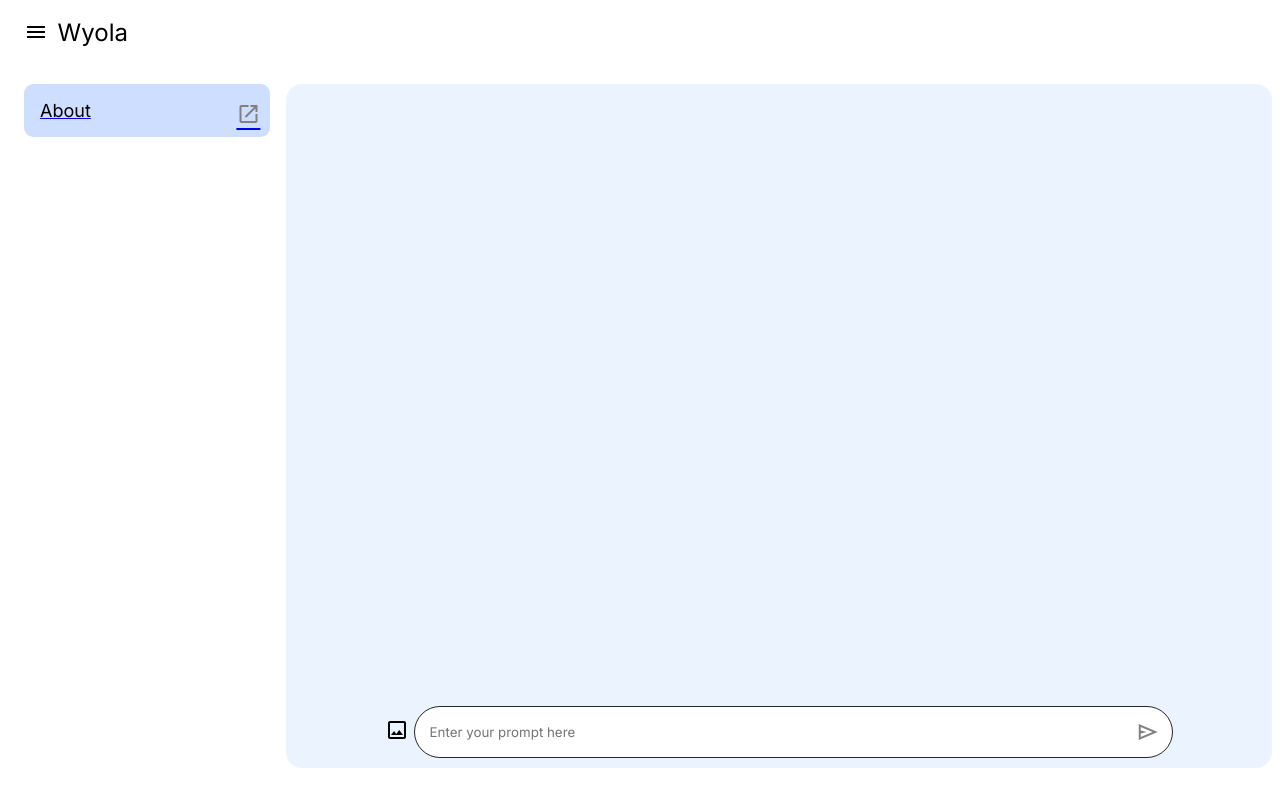
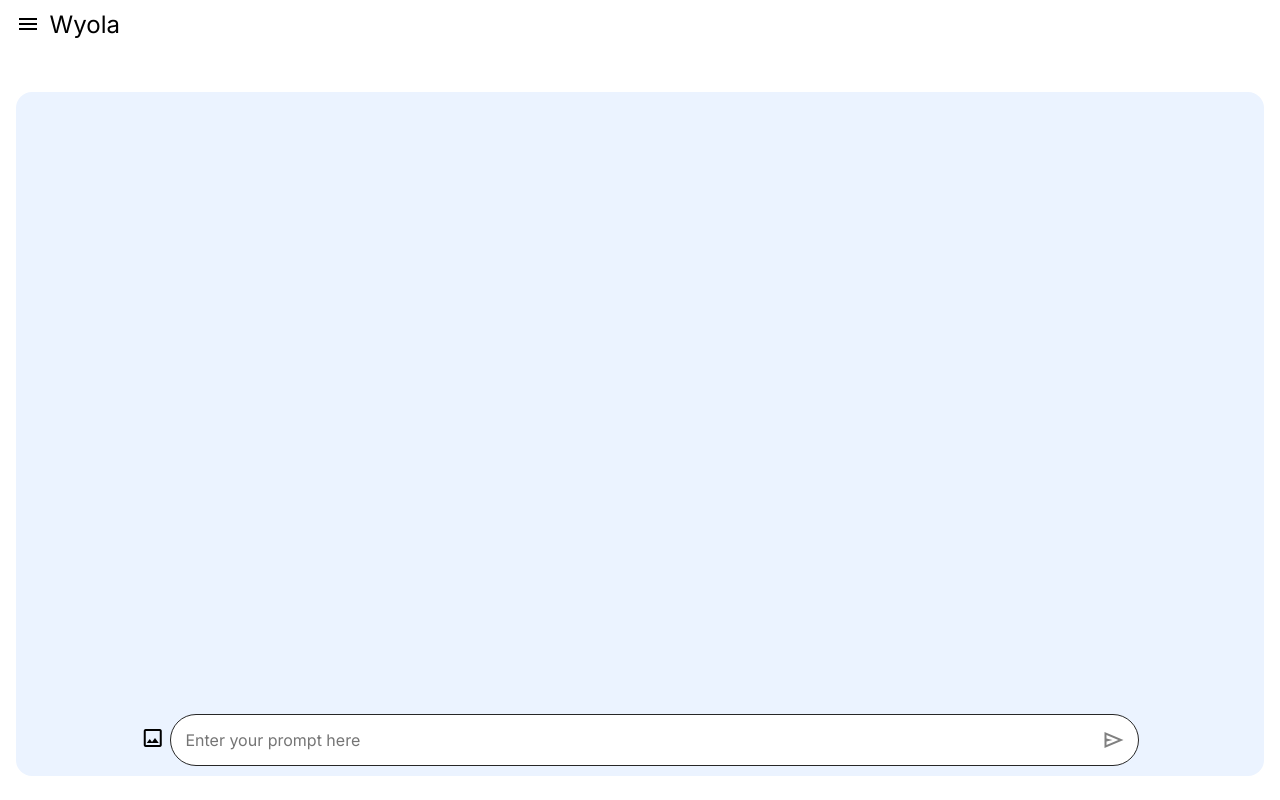
Before and after one commit to purplehexcode/wyola, a React (Vite) app: page / in a window 1280 px wide. Built offline with nearby package versions, Linux system fonts and the light colour scheme.

Commit message:
Navbar functionality added

```diff
--- a/src/App.css
+++ b/src/App.css
@@ -14,15 +14,34 @@
 }
 .content-area{
   display: flex;
-  flex: 90%;
+  height: 90%;
 }
+@keyframes toRight {
+  0%{
+    width: 5%;
+  }
+  30%{
+    width: 15%;
+  }
+  60%{
+    width: 30%;
+  }
+  100%{
+    width: 60%;
+  }
 
+}
 .navbar-area{
   flex:20%;
-  height: 100%;
+  width: 100%;
+  height: 90%;
+  animation: toRight backwards 100ms;
+  /* transform: 700ms; */
+
 
 }
 .article-area{
+  margin: 1rem;
   flex:80%;
   height: 100%;
   background: var(--blue-background);
@@ -63,6 +82,7 @@
   transition: 300ms;
 
 
+
 }
 
 .query-file{
@@ -79,6 +99,7 @@
   outline: none;
   border: none;
   background: transparent;
+  font-size: 1rem;
 }
 
 input[type='file']:focus{
@@ -130,9 +151,20 @@ input[type='file']:focus{
 
 }
 
+.hamburger{
+  cursor: pointer;
+}
+
 @media screen and (max-width:700px) {
   .navbar-area{
-    display: none;
+    position: absolute;
+    z-index: 10;
+    width: 60%;
+    background: white;
+
+  }
+  .content-area{
+
   }
   .query-container{
     width: 90%;
--- a/src/App.jsx
+++ b/src/App.jsx
@@ -4,11 +4,11 @@ import Title from './fragments/Title'
 import './App.css'
 
 function App() {
-
+  const [navOpen,setNavOpen] = useState(false)
   return (
     <div className='app'>
-      <Title/>
-      <Content/>
+      <Title navOpen={navOpen} setNavOpen={setNavOpen}/>
+      <Content navOpen={navOpen}/>
     </div>
 
   )
--- a/src/components/Input.jsx
+++ b/src/components/Input.jsx
@@ -34,7 +34,7 @@ const Input = ({query,setQuery}) => {
                     className="query-text"
                     type="text"
                     onChange={updateText} value={query.text}/>
-                    <span class="material-symbols-outlined send-button">
+                    <span className="material-symbols-outlined send-button">
                         send
                     </span>
                 </div>
--- a/src/fragments/Article.jsx
+++ b/src/fragments/Article.jsx
@@ -6,6 +6,7 @@ const Article = ()=>{
         'text': '',
         'files': [],
     })
+    const [messages,setMessages] = useState([])
 
     return (
         <div className="article-area">
--- a/src/fragments/Content.jsx
+++ b/src/fragments/Content.jsx
@@ -1,10 +1,12 @@
 import Navbar from "./Navbar"
 import Article from "./Article"
 
-const Content = () =>{
+const Content = ({navOpen}) =>{
     return (
         <div className="content-area">
-            <Navbar/>
+            {
+                navOpen &&  <Navbar/>
+            }
             <Article/>
         </div>
     )
--- a/src/fragments/Title.jsx
+++ b/src/fragments/Title.jsx
@@ -1,8 +1,16 @@
-const Title = () => {
+const Title = ({navOpen,setNavOpen}) => {
+    const handleNavOpen = () =>{
+        if(navOpen){
+            setNavOpen(false)
+        }
+        else{
+            setNavOpen(true)
+        }
+    }
     return (
         <div className="title-area">
             <div className="title-container">
-                <span class="material-symbols-outlined">menu</span>
+                <span class="material-symbols-outlined hamburger" onClick={handleNavOpen}>menu</span>
                 <h1 className="app-name">Wyola</h1>
             </div>
 
--- a/src/index.css
+++ b/src/index.css
@@ -1,3 +1,6 @@
 *{
   font-family: 'Inter',sans-serif;
 }
+body{
+  margin: 0px;
+}
```
